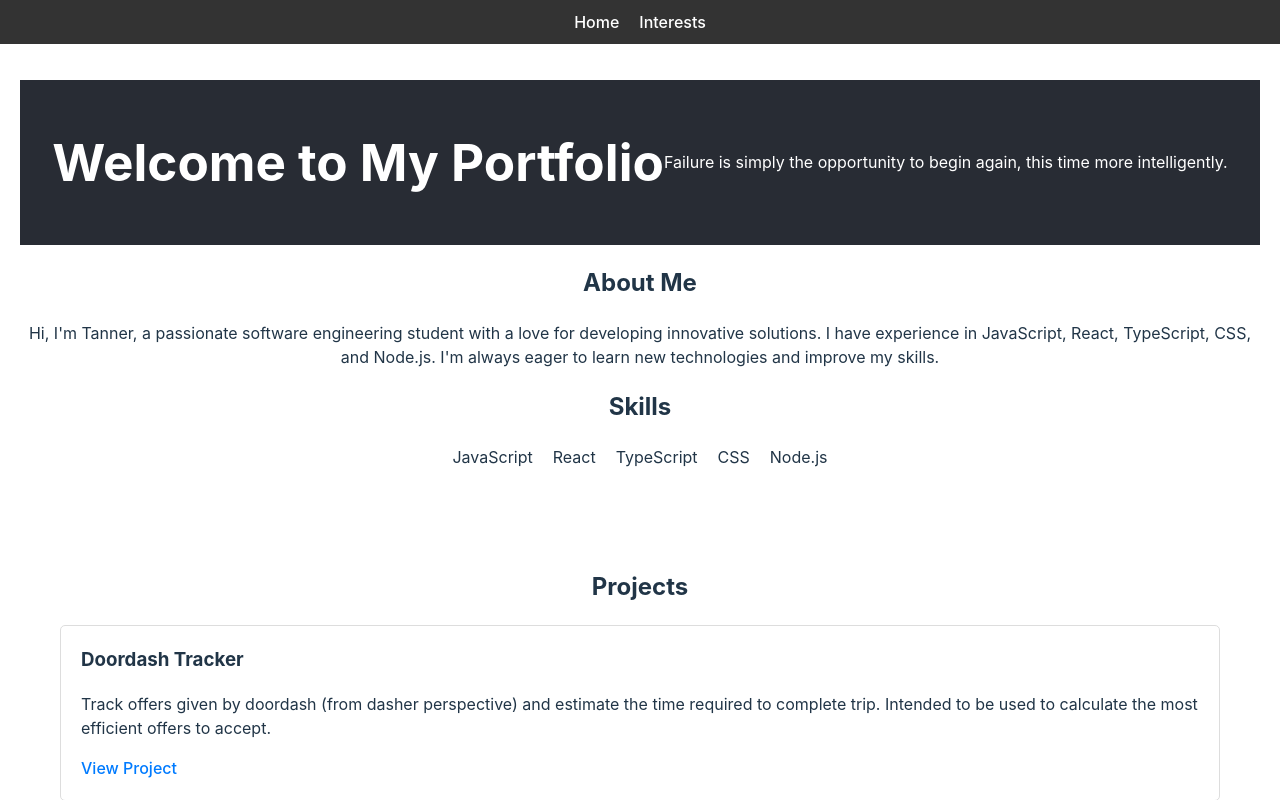
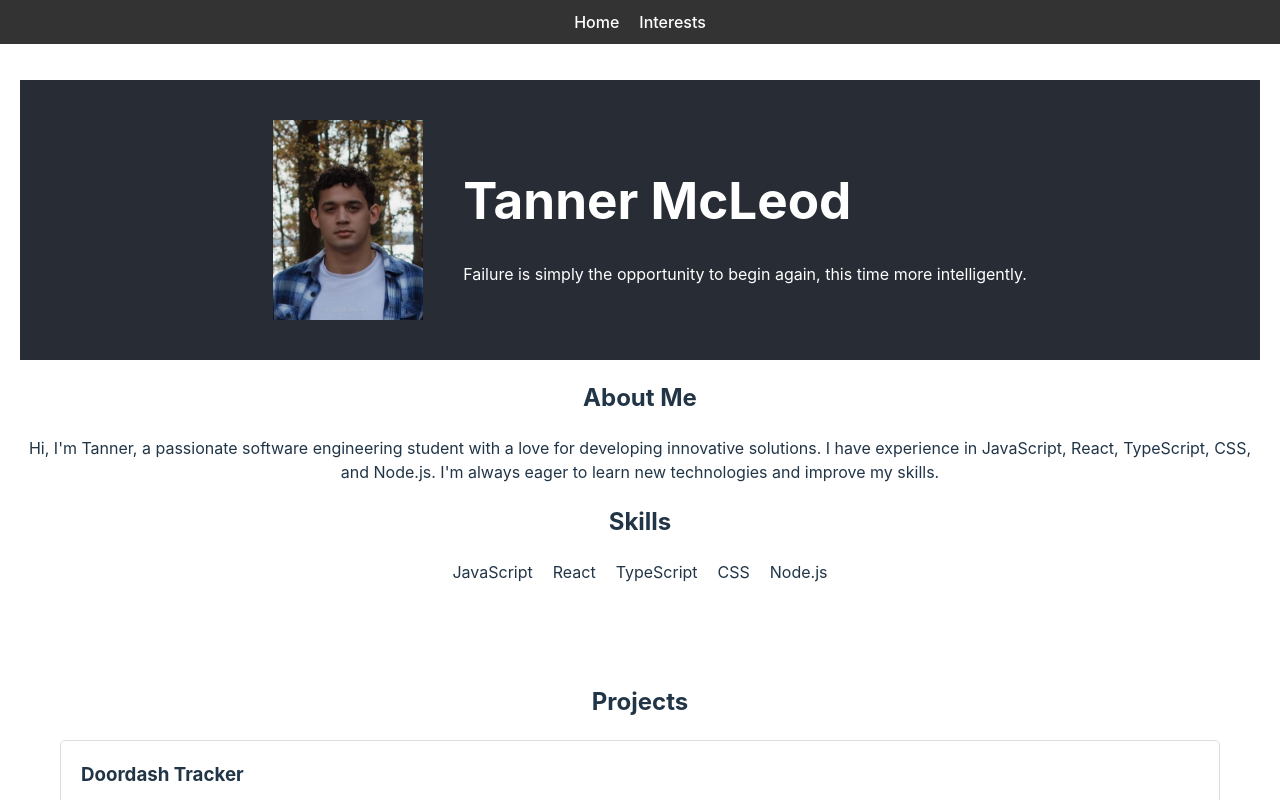
Before and after one commit to T-McLeod/Portfolio, a React (Vite) app in the folder portfolio-app/: page / in a window 1280 px wide. Shown: the top 800 px of the page. Built offline with nearby package versions, Linux system fonts and the light colour scheme.

Commit message:
Fix: added back headshot to header

```diff
--- a/portfolio-app/src/components/Home.tsx
+++ b/portfolio-app/src/components/Home.tsx
@@ -1,13 +1,17 @@
 import React from 'react';
 import Projects from './Projects';
 import './Home.css';
+import headshot from '../assets/Tanner_McLeod_Headshot.jpg';
 
 const Home: React.FC = () => {
   return (
     <div className="home">
       <header className="home-header">
-        <h1>Welcome to My Portfolio</h1>
-        <p>Failure is simply the opportunity to begin again, this time more intelligently.</p>
+        <img src={headshot} alt="Tanner's Headshot" className="headshot" />
+        <div className="header-text">
+          <h1>Tanner McLeod</h1>
+          <p>Failure is simply the opportunity to begin again, this time more intelligently.</p>
+        </div>
       </header>
       <section className="about-me">
         <h2>About Me</h2>
```
